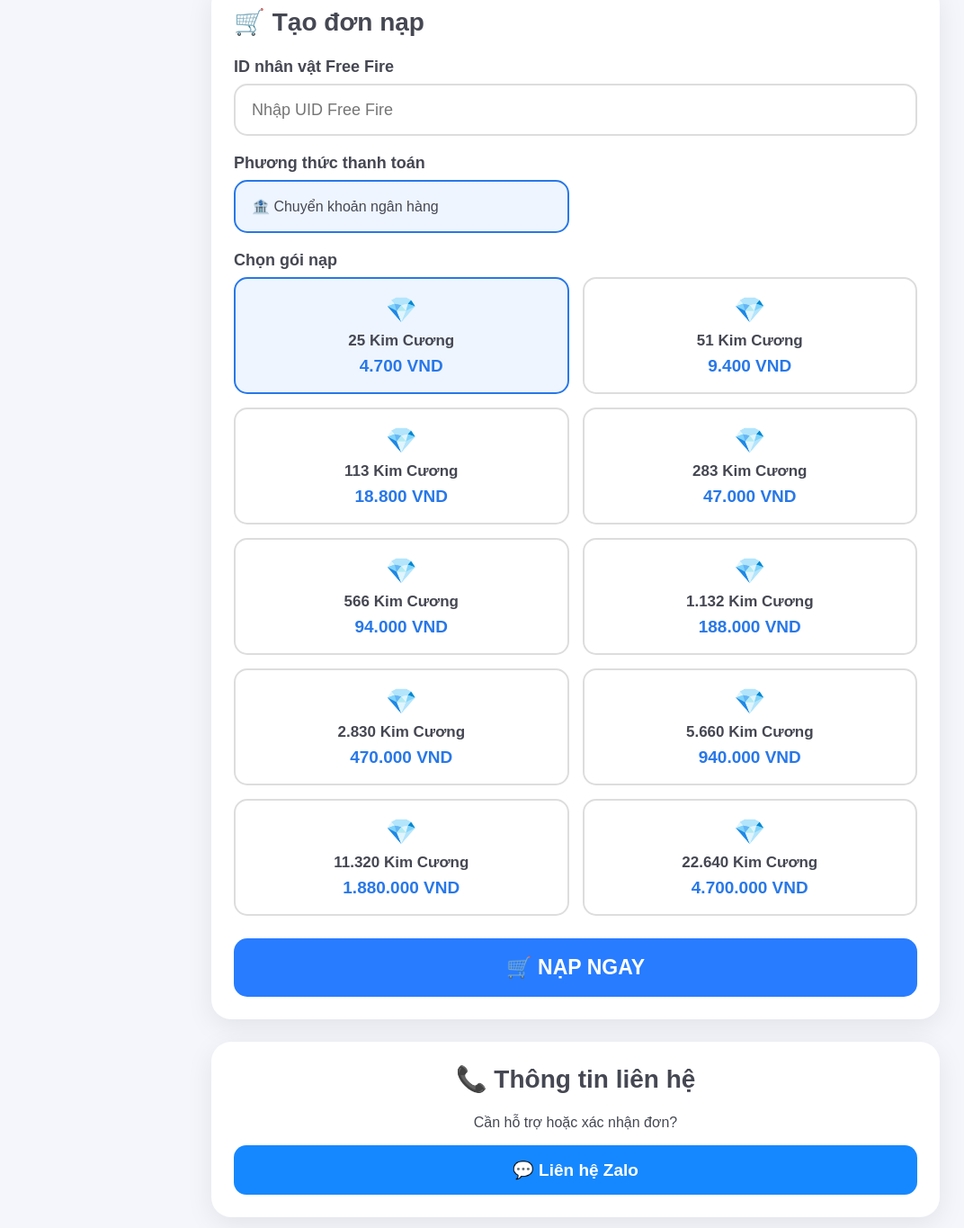
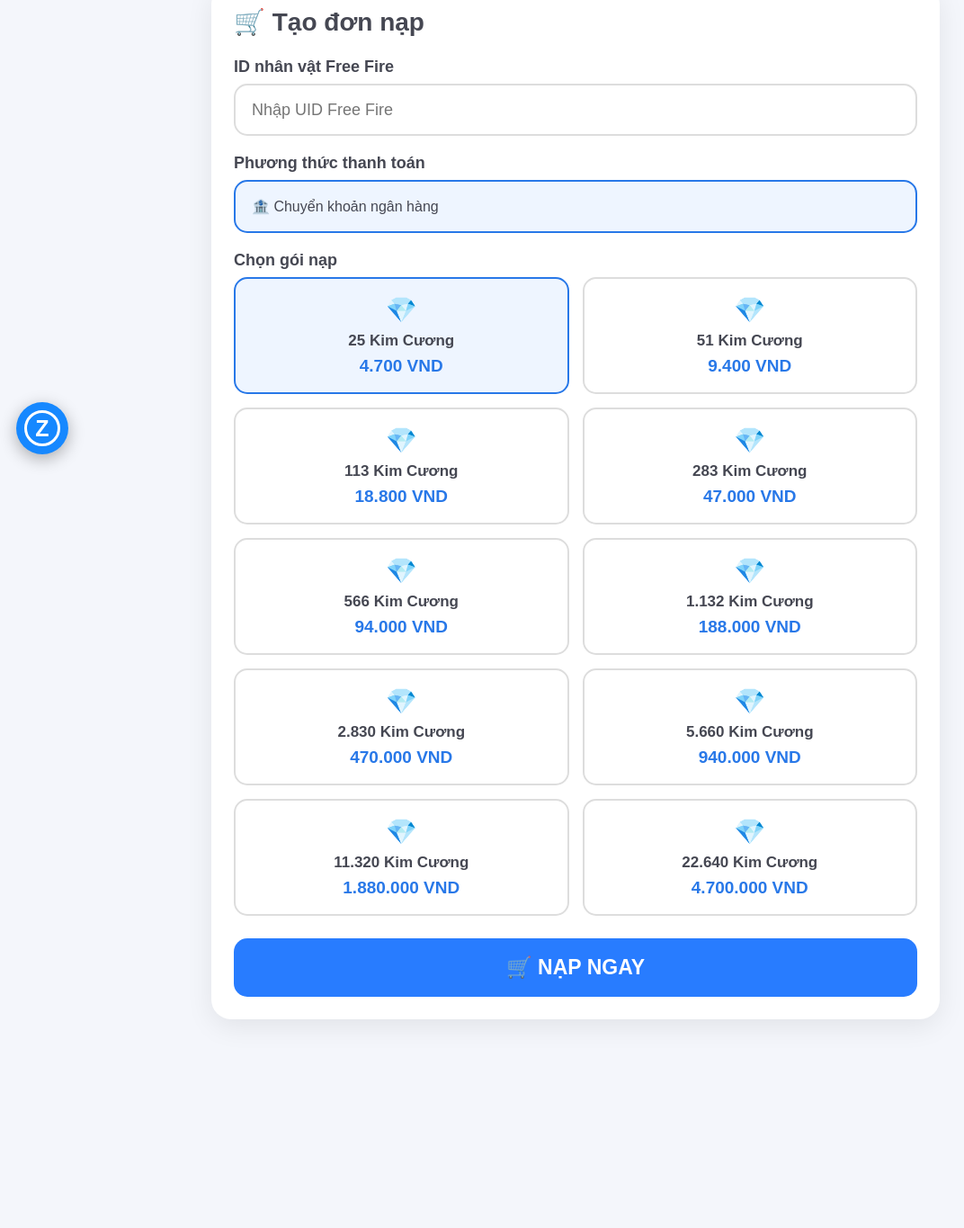
Before and after one commit to homiumusic-sketch/shopnapkchangdz, a website: page index.html in a window 1280 px wide. Shown: the part 275-1640 px from the top of the page at 90% size, without its empty margins (0-1072 px from the left). After the commit the page ends 1453 px from the top, so only its background shows below. Drawn offline with Linux system fonts and the light colour scheme.

Commit message:
Update index.html

```diff
--- a/index.html
+++ b/index.html
@@ -3,9 +3,11 @@
 <head>
 <meta charset="UTF-8">
 <meta name="viewport" content="width=device-width, initial-scale=1.0">
+
 <title>1S SHOP - Nạp Free Fire</title>
 
 <style>
+
 * {
   box-sizing: border-box;
 }
@@ -22,6 +24,11 @@ body {
   margin: auto;
   padding: 20px;
 }
+
+
+/* =========================
+   HEADER
+========================= */
 
 .hero {
   text-align: center;
@@ -48,6 +55,11 @@ body {
   font-size: 19px;
 }
 
+
+/* =========================
+   CARD
+========================= */
+
 .card {
   background: white;
   border-radius: 22px;
@@ -60,6 +72,11 @@ body {
   margin-top: 0;
   font-size: 28px;
 }
+
+
+/* =========================
+   INPUT
+========================= */
 
 label {
   display: block;
@@ -82,31 +99,53 @@ input:focus {
   border-color: #2878e8;
 }
 
-.methods,
+
+/* =========================
+   PHƯƠNG THỨC
+========================= */
+
+.methods {
+  display: grid;
+  grid-template-columns: 1fr;
+  gap: 15px;
+}
+
+.method {
+  border: 2px solid #2878e8;
+  border-radius: 15px;
+  padding: 18px;
+  background: #eef5ff;
+}
+
+
+/* =========================
+   GÓI NẠP
+========================= */
+
 .packages {
   display: grid;
   grid-template-columns: repeat(2, 1fr);
   gap: 15px;
 }
 
-.method,
 .package {
   border: 2px solid #ddd;
   border-radius: 15px;
   padding: 18px;
   background: white;
+  text-align: center;
+  cursor: pointer;
+  min-height: 115px;
+  transition: .2s;
 }
 
-.method.active,
+.package:hover {
+  transform: translateY(-2px);
+}
+
 .package.active {
   border-color: #2878e8;
   background: #eef5ff;
-}
-
-.package {
-  text-align: center;
-  cursor: pointer;
-  min-height: 115px;
 }
 
 .diamond {
@@ -126,6 +165,11 @@ input:focus {
   font-size: 19px;
 }
 
+
+/* =========================
+   NẠP NGAY
+========================= */
+
 .recharge-btn {
   width: 100%;
   height: 65px;
@@ -139,24 +183,13 @@ input:focus {
   cursor: pointer;
 }
 
-.contact {
-  text-align: center;
+.recharge-btn:hover {
+  background: #176be8;
 }
 
-.zalo-btn,
-.zalo-payment {
-  display: block;
-  padding: 16px;
-  border-radius: 14px;
-  background: #1688ff;
-  color: white;
-  text-decoration: none;
-  font-size: 19px;
-  font-weight: bold;
-}
 
 /* =========================
-   POPUP THANH TOÁN
+   POPUP
 ========================= */
 
 .payment-overlay {
@@ -227,6 +260,11 @@ input:focus {
   font-weight: bold;
 }
 
+
+/* =========================
+   QR
+========================= */
+
 .qr-box {
   width: 100%;
   max-width: 400px;
@@ -251,6 +289,11 @@ input:focus {
   color: #2878e8;
   font-weight: bold;
 }
+
+
+/* =========================
+   THÔNG TIN NGÂN HÀNG
+========================= */
 
 .bank-info {
   border: 1px solid #ddd;
@@ -288,15 +331,10 @@ input:focus {
   color: #d9363e;
 }
 
-.payment-note {
-  margin: 20px 8px;
-  color: #666;
-  line-height: 1.5;
-}
 
-.zalo-payment {
-  margin-bottom: 12px;
-}
+/* =========================
+   NÚT ĐÓNG
+========================= */
 
 .close-btn {
   width: 100%;
@@ -310,8 +348,52 @@ input:focus {
   cursor: pointer;
 }
 
-@media (max-width: 600px) {
-  .methods,
+
+/* =========================
+   ZALO NỔI
+========================= */
+
+.floating-zalo {
+  position: fixed;
+  left: 18px;
+  bottom: 20px;
+  width: 58px;
+  height: 58px;
+  border-radius: 50%;
+  background: #1688ff;
+  display: flex;
+  align-items: center;
+  justify-content: center;
+  text-decoration: none;
+  box-shadow: 0 5px 18px rgba(0,0,0,.3);
+  z-index: 10000;
+  transition: .2s;
+}
+
+.floating-zalo:hover {
+  transform: scale(1.08);
+}
+
+.zalo-logo {
+  width: 40px;
+  height: 40px;
+  border: 3px solid white;
+  border-radius: 50%;
+  color: white;
+  display: flex;
+  align-items: center;
+  justify-content: center;
+  font-size: 25px;
+  font-weight: bold;
+}
+
+
+/* =========================
+   MOBILE
+========================= */
+
+@media (max-width:600px) {
+
   .packages {
     grid-template-columns: 1fr;
   }
@@ -327,13 +409,31 @@ input:focus {
   .bank-row {
     font-size: 15px;
   }
+
+  .floating-zalo {
+    left: 14px;
+    bottom: 15px;
+    width: 54px;
+    height: 54px;
+  }
+
+  .zalo-logo {
+    width: 37px;
+    height: 37px;
+    font-size: 23px;
+  }
+
 }
+
 </style>
 </head>
 
+
 <body>
 
+
 <div class="container">
+
 
   <!-- HEADER -->
 
@@ -352,6 +452,7 @@ input:focus {
     </p>
 
   </section>
+
 
 
   <!-- TẠO ĐƠN -->
@@ -386,16 +487,14 @@ input:focus {
 
     <div class="methods">
 
-      <div class="method active">
-
+      <div class="method">
         🏦 Chuyển khoản ngân hàng
-
       </div>
 
     </div>
 
 
-    <!-- GÓI NẠP -->
+    <!-- GÓI -->
 
     <label>
       Chọn gói nạp
@@ -435,9 +534,7 @@ input:focus {
         onclick="chonGoi(this)"
       >
 
-        <div class="diamond">
-          💎
-        </div>
+        <div class="diamond">💎</div>
 
         <div class="package-name">
           51 Kim Cương
@@ -458,9 +555,7 @@ input:focus {
         onclick="chonGoi(this)"
       >
 
-        <div class="diamond">
-          💎
-        </div>
+        <div class="diamond">💎</div>
 
         <div class="package-name">
           113 Kim Cương
@@ -481,9 +576,7 @@ input:focus {
         onclick="chonGoi(this)"
       >
 
-        <div class="diamond">
-          💎
-        </div>
+        <div class="diamond">💎</div>
 
         <div class="package-name">
           283 Kim Cương
@@ -504,9 +597,7 @@ input:focus {
         onclick="chonGoi(this)"
       >
 
-        <div class="diamond">
-          💎
-        </div>
+        <div class="diamond">💎</div>
 
         <div class="package-name">
           566 Kim Cương
@@ -527,9 +618,7 @@ input:focus {
         onclick="chonGoi(this)"
       >
 
-        <div class="diamond">
-          💎
-        </div>
+        <div class="diamond">💎</div>
 
         <div class="package-name">
           1.132 Kim Cương
@@ -550,9 +639,7 @@ input:focus {
         onclick="chonGoi(this)"
       >
 
-        <div class="diamond">
-          💎
-        </div>
+        <div class="diamond">💎</div>
 
         <div class="package-name">
           2.830 Kim Cương
@@ -573,9 +660,7 @@ input:focus {
         onclick="chonGoi(this)"
       >
 
-        <div class="diamond">
-          💎
-        </div>
+        <div class="diamond">💎</div>
 
         <div class="package-name">
           5.660 Kim Cương
@@ -596,9 +681,7 @@ input:focus {
         onclick="chonGoi(this)"
       >
 
-        <div class="diamond">
-          💎
-        </div>
+        <div class="diamond">💎</div>
 
         <div class="package-name">
           11.320 Kim Cương
@@ -619,9 +702,7 @@ input:focus {
         onclick="chonGoi(this)"
       >
 
-        <div class="diamond">
-          💎
-        </div>
+        <div class="diamond">💎</div>
 
         <div class="package-name">
           22.640 Kim Cương
@@ -642,39 +723,13 @@ input:focus {
       class="recharge-btn"
       onclick="moThanhToan()"
     >
-
       🛒 NẠP NGAY
-
     </button>
 
   </section>
 
+</div>
 
-  <!-- ZALO -->
-
-  <section class="card contact">
-
-    <h2>
-      📞 Thông tin liên hệ
-    </h2>
-
-    <p>
-      Cần hỗ trợ hoặc xác nhận đơn?
-    </p>
-
-    <a
-      class="zalo-btn"
-      href="https://zalo.me/0378635625"
-      target="_blank"
-    >
-
-      💬 Liên hệ Zalo
-
-    </a>
-
-  </section>
-
-</div>
 
 
 <!-- ==================================
@@ -693,9 +748,7 @@ input:focus {
       class="close-payment"
       onclick="dongThanhToan()"
     >
-
       ×
-
     </button>
 
 
@@ -705,9 +758,7 @@ input:focus {
 
 
     <p class="payment-subtitle">
-
       Quét mã QR bên dưới để thanh toán
-
     </p>
 
 
@@ -715,9 +766,7 @@ input:focus {
 
     <div class="payment-info">
 
-      <b>
-        ID nhân vật:
-      </b>
+      <b>ID nhân vật:</b>
 
       <span id="payPlayerId">
         ---
@@ -725,10 +774,7 @@ input:focus {
 
       <br>
 
-
-      <b>
-        Gói:
-      </b>
+      <b>Gói:</b>
 
       <span id="payPackage">
         ---
@@ -736,10 +782,7 @@ input:focus {
 
       <br>
 
-
-      <b>
-        Số tiền:
-      </b>
+      <b>Số tiền:</b>
 
       <span id="payAmount">
         ---
@@ -748,7 +791,7 @@ input:focus {
     </div>
 
 
-    <!-- QR ĐỘNG -->
+    <!-- QR -->
 
     <div class="qr-box">
 
@@ -756,9 +799,7 @@ input:focus {
         class="qr-loading"
         id="qrLoading"
       >
-
         ⏳ Đang tạo mã QR...
-
       </div>
 
 
@@ -771,7 +812,7 @@ input:focus {
     </div>
 
 
-    <!-- NGÂN HÀNG -->
+    <!-- THÔNG TIN NGÂN HÀNG -->
 
     <div class="bank-info">
 
@@ -851,35 +892,17 @@ input:focus {
 
     <p class="payment-note">
 
-      Sau khi chuyển khoản đúng số tiền,
-      hãy liên hệ Zalo để xác nhận đơn.
-
-      <br><br>
-
-      ⚠️ Vui lòng kiểm tra kỹ UID,
-      số tiền và mã đơn trước khi thanh toán.
+      Vui lòng chuyển đúng số tiền và nội dung
+      chuyển khoản hiển thị trên màn hình.
 
     </p>
-
-
-    <a
-      class="zalo-payment"
-      href="https://zalo.me/0378635625"
-      target="_blank"
-    >
-
-      💬 Liên hệ Zalo xác nhận đơn
-
-    </a>
 
 
     <button
       class="close-btn"
       onclick="dongThanhToan()"
     >
-
       Đóng
-
     </button>
 
   </div>
@@ -887,7 +910,28 @@ input:focus {
 </div>
 
 
+
+<!-- ==================================
+     ZALO NỔI GÓC TRÁI
+================================== -->
+
+<a
+  href="https://zalo.me/0378635625"
+  target="_blank"
+  class="floating-zalo"
+  aria-label="Liên hệ Zalo"
+>
+
+  <span class="zalo-logo">
+    Z
+  </span>
+
+</a>
+
+
+
 <script>
+
 
 /* =========================
    CHỌN GÓI
@@ -909,6 +953,7 @@ function chonGoi(element) {
 }
 
 
+
 /* =========================
    TẠO MÃ ĐƠN
 ========================= */
@@ -926,8 +971,9 @@ function taoMaDon() {
 }
 
 
+
 /* =========================
-   MỞ POPUP THANH TOÁN
+   MỞ THANH TOÁN
 ========================= */
 
 function moThanhToan() {
@@ -992,7 +1038,8 @@ function moThanhToan() {
     taoMaDon();
 
 
-  /* HIỂN THỊ THÔNG TIN */
+
+  /* THÔNG TIN ĐƠN */
 
   document
     .getElementById(
@@ -1023,6 +1070,7 @@ function moThanhToan() {
       "payAmountBank"
     )
     .innerText =
+
     amount.toLocaleString(
       "vi-VN"
     ) + " VND";
@@ -1036,23 +1084,19 @@ function moThanhToan() {
     orderCode;
 
 
+
   /* =========================
-     VIETQR ĐỘNG
+     VIETQR
 
      TPBANK
-     STK: 2611207111
-
-     QR TỰ ĐIỀN:
-     - SỐ TIỀN
-     - NỘI DUNG CHUYỂN KHOẢN
+     STK: 26112071111
   ========================= */
-
 
   const qrUrl =
 
     "https://img.vietqr.io/image/" +
 
-    "TPBANK-2611207111-compact2.png" +
+    "TPBANK-26112071111-compact2.png" +
 
     "?amount=" +
 
@@ -1071,6 +1115,7 @@ function moThanhToan() {
     encodeURIComponent(
       "NGUYEN HOANG ANH"
     );
+
 
 
   const qr =
@@ -1114,7 +1159,6 @@ function moThanhToan() {
       qr.style.display =
         "none";
 
-
       alert(
         "Không tải được mã QR. " +
         "Hãy kiểm tra kết nối mạng."
@@ -1127,6 +1171,7 @@ function moThanhToan() {
     qrUrl;
 
 
+
   /* HIỆN POPUP */
 
   document
@@ -1137,6 +1182,7 @@ function moThanhToan() {
     .add("show");
 
 }
+
 
 
 /* =========================
@@ -1153,6 +1199,7 @@ function dongThanhToan() {
     .remove("show");
 
 }
+
 
 
 /* =========================
@@ -1180,5 +1227,6 @@ document
 
 </script>
 
+
 </body>
 </html>
```
